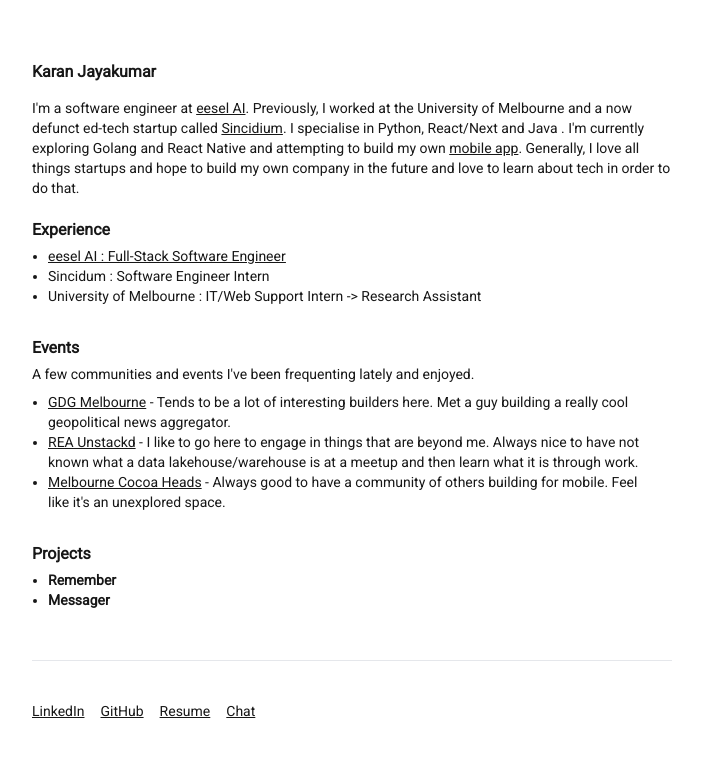
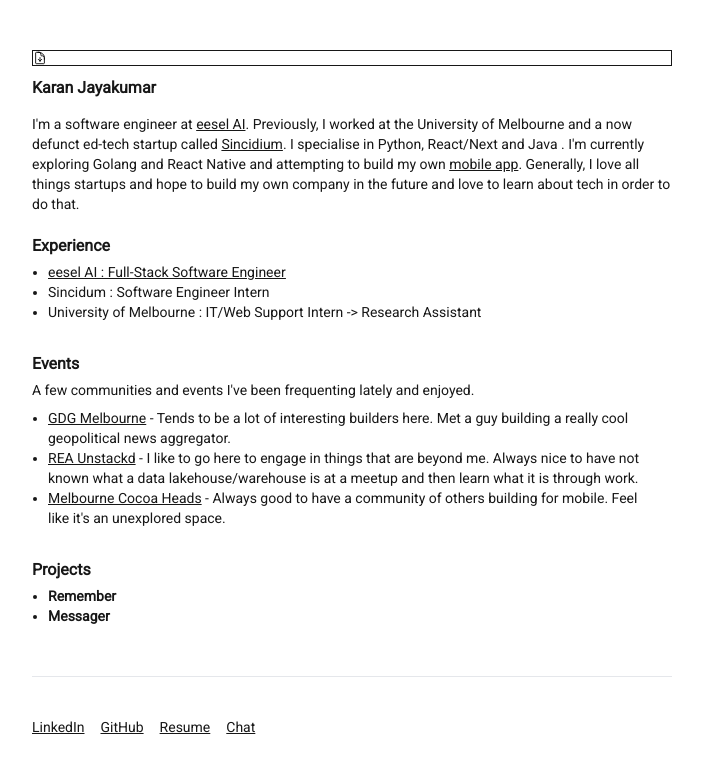
Before and after one commit to KaranJayakumar/portfolio, a Next.js app: page / in a window 1280 px wide. Shown: the top 772 px of the page, without its empty margins (288-991 px from the left). Built offline with nearby package versions, Linux system fonts and the light colour scheme.

Commit message:
Start defining some new components for experiences

```diff
--- /dev/null
+++ b/app/_components/layout/ExperienceLayout.tsx
@@ -0,0 +1,21 @@
+import { ReactNode } from "react"
+
+interface LayoutProps{
+  children : ReactNode
+}
+
+export const ExperienceLayout = ({children} : LayoutProps) => {
+  return (
+    <div className="" id="about">
+      {children}
+    </div>
+  )
+}
+
+export const ExperienceItem = ({children} : LayoutProps) => {
+  return (
+    <div className="font-normal flex-col text-sm" id="about">
+      {children}
+    </div>
+  )
+}
--- /dev/null
+++ b/app/_components/layout/Header.tsx
@@ -0,0 +1,7 @@
+import { NavigationBar } from "./NavigationBar"
+
+export const Header = () => {
+  return (
+    <NavigationBar/>
+  )
+}
--- a/app/page.tsx
+++ b/app/page.tsx
@@ -1,5 +1,7 @@
 "use client"
+import { ExperienceLayout } from "./_components/layout/ExperienceLayout";
 import { Footer } from "./_components/layout/Footer";
+import { Header } from "./_components/layout/Header";
 import { PortfolioLayout } from "./_components/layout/PortfolioLayout";
 import Link from "next/link";
 
@@ -15,9 +17,11 @@ export default function Home() {
   }
   return (
       <div>
+        <Header/>
         <div className="font-bold flex-col py-[10px]" id="title-card">
           <p className="pb-[4px]">Karan Jayakumar</p>
         </div>
+        <ExperienceLayout>
           <div className="font-normal flex-col text-sm" id="about">
             <p>I&apos;m a software engineer at <span className="underline cursor-pointer" onClick={() => openEesel()}>eesel AI</span>. Previously, I worked at the University of Melbourne and a now defunct ed-tech startup called <span className="underline cursor-pointer" onClick={() => openSindy()}>Sincidium</span>. I specialise in Python, React/Next and Java . I&apos;m currently exploring Golang and React Native and attempting to build my own <span className="underline cursor-pointer" onClick={() => openRemember()}>mobile app</span>. Generally, I love all things startups and hope to build my own company in the future and love to learn about tech in order to do that. </p>
           </div>
@@ -39,6 +43,7 @@ export default function Home() {
               </div>
             </ul>
           </div>
+        </ExperienceLayout>
         <div className="flex-col py-[10px] pt-[20px]" id="events">
           <p className="pb-[4px] font-bold">Events</p>
           <p className="pb-[8px] text-sm">A few communities and events I&apos;ve been frequenting lately and enjoyed.</p>
--- a/package.json
+++ b/package.json
@@ -3,7 +3,7 @@
   "version": "0.1.0",
   "private": true,
   "scripts": {
-    "dev": "next dev",
+    "dev": "next dev --port 3182",
     "build": "next build",
     "start": "next start",
     "lint": "eslint"
```
Also changed, not shown: app/_components/layout/NavigationBar.tsx (line endings or trailing spaces). Lines whose indentation alone changed are shown as unchanged.
